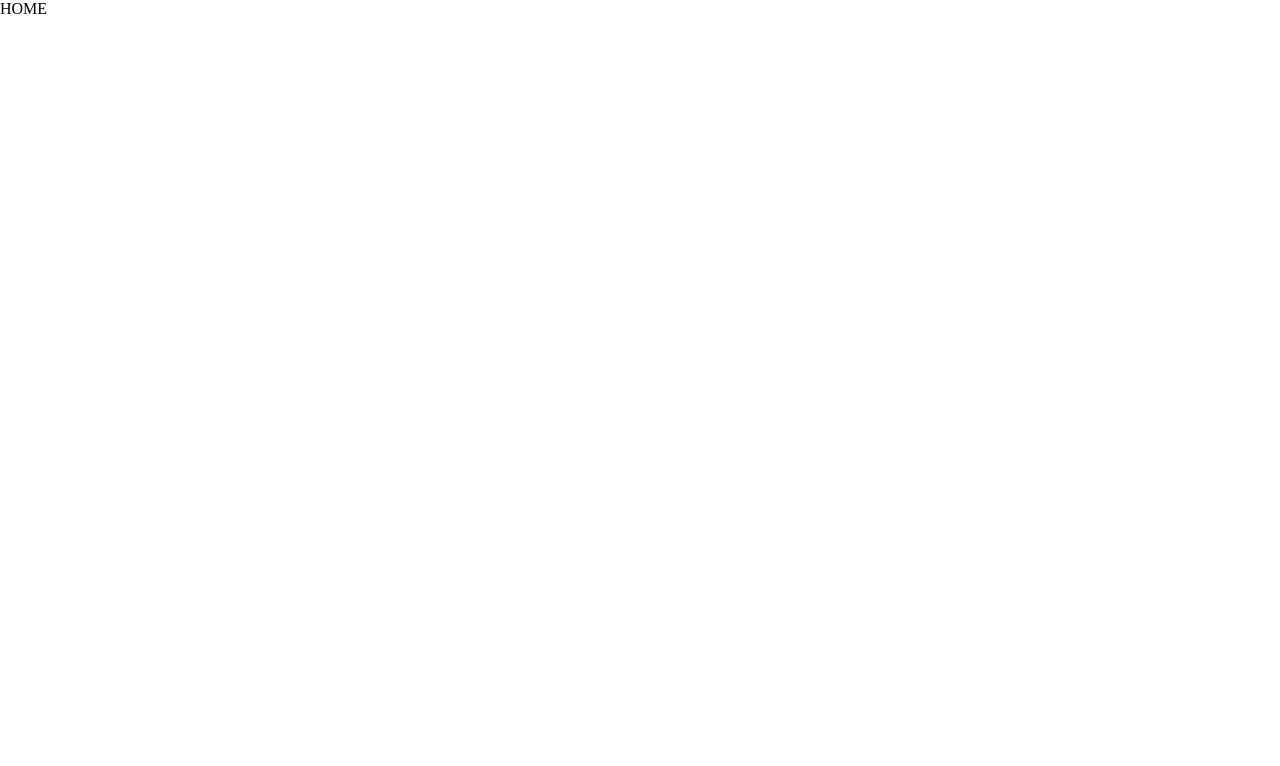
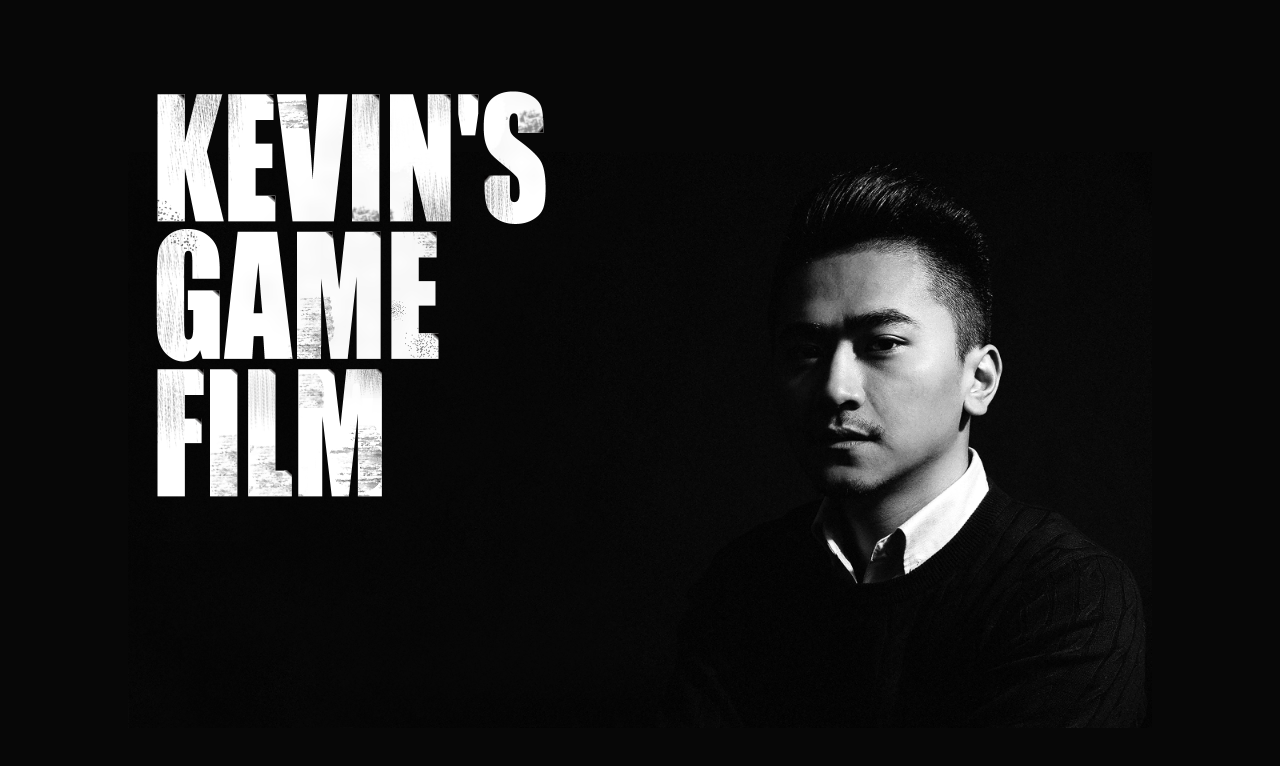
Before and after one commit to CoffeeSwt/kevin-web, a Vue app in the folder web/: page /home in a window 1280 px wide. Shown: the top 766 px of the page. Built offline with nearby package versions, Linux system fonts and the light colour scheme.

Commit message:
✨ feat: home hero

```diff
--- a/web/src/App.vue
+++ b/web/src/App.vue
@@ -3,7 +3,9 @@
 </script>
 
 <template>
-  <RouterView></RouterView>
+  <router-view>
+
+  </router-view>
 </template>
 
 <style scoped></style>
--- a/web/src/router/routes.ts
+++ b/web/src/router/routes.ts
@@ -1,8 +1,16 @@
-import type { RouteRecordRaw } from 'vue-router'
+import type { RouteRecordRaw } from "vue-router";
 
 export const routes: Array<RouteRecordRaw> = [
-    { path: '/', redirect: '/home' },
+  { path: "/", redirect: "/home" },
 
-    { path: '/home', name: 'Home', component: () => import('@/views/Home.vue') },
-    { path: '/demo', name: 'Demo', component: () => import('@/views/Demo.vue') },
-]
+  {
+    path: "/home",
+    name: "Home",
+    component: () => import("@/views/Home.vue"),
+  },
+  {
+    path: "/demo",
+    name: "Demo",
+    component: () => import("@/views/Demo.vue"),
+  },
+];
--- a/web/src/views/Home.vue
+++ b/web/src/views/Home.vue
@@ -1,6 +1,39 @@
 <template>
-  <div>HOME</div>
+  <div w-full>
+    <section w-full h-screen bg-main-bg>
+      <div overflow-hidden relative size-full>
+        <img absolute w-full bottom-0 scale-200 left--40  sm:scale-160 sm:left--30 md:scale-130 lg:scale-120 xl:scale-80 xl:left-0 src="@/assets/imgs/25601440.jpg" alt="">
+        <img absolute w-full top-15 scale-180 left-30  sm:scale-160 sm:left-25 md:scale-130 md:left-20 lg:scale-110 lg:left-5 xl:scale-100 xl:left-0 xl:top--15 src="@/assets/imgs/DL改版-FILM.png" alt="">
+      </div>
+    </section>
+
+    <section w-full h-screen bg-main-bg>
+
+    </section>
+
+
+
+  </div>
+  <!-- <div>
+        <iframe w-300 aspect-video :src="videoSrc" scrolling="no" border="0" frameborder="no" framespacing="0"
+          allowfullscreen="true" mute="true">
+        </iframe>
+      </div> -->
+  <!-- Home
+      <button @click="navigateTo('/demo')" class="inline-block px-4 py-2 text-sm font-medium text-gray-700 hover:bg-gray-50 focus:relative">
+        Edit
+      </button> -->
 </template>
 
 <script setup lang="ts">
+import { useRouter } from 'vue-router';
+
+const router = useRouter()
+const bvid = 'BV1Hx4y1z7Ne'
+const videoSrc = computed(() => `//player.bilibili.com/player.html?bvid=${bvid}`)
+const navigateTo = (src: string) => {
+  router.push(src)
+}
 </script>
+
+<style></style>
--- a/web/tsconfig.json
+++ b/web/tsconfig.json
@@ -24,7 +24,7 @@
     "src/**/*.ts",
     "src/**/*.tsx",
     "src/**/*.vue",
-    "auto-imports.d.ts"
+    "./auto-imports.d.ts"
   ],
   "references": [{ "path": "./tsconfig.node.json" }]
 }
--- a/web/uno.config.ts
+++ b/web/uno.config.ts
@@ -13,10 +13,12 @@ import {
 export default defineConfig({
   shortcuts: {
     "flex-center": "flex justify-center items-center",
+    "size-full": "w-full h-full",
   },
   theme: {
+
     colors: {
-      // ...
+      "main-bg": "#070707",
     },
   },
   presets: [
```
Also changed, not shown: web/src/assets/imgs/25601440.jpg (added), web/src/assets/imgs/DL改版-FILM.png (added).
